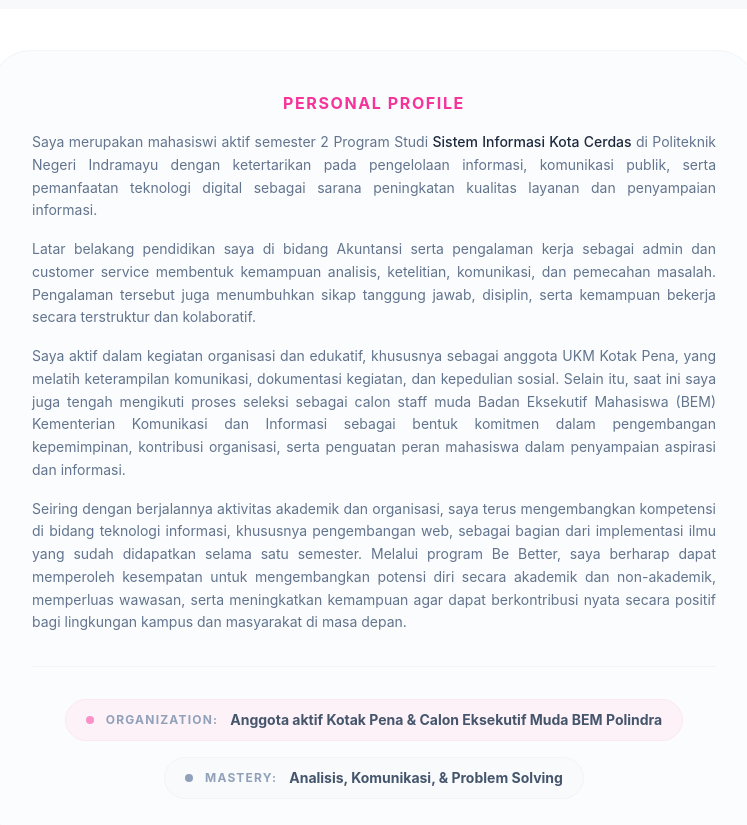
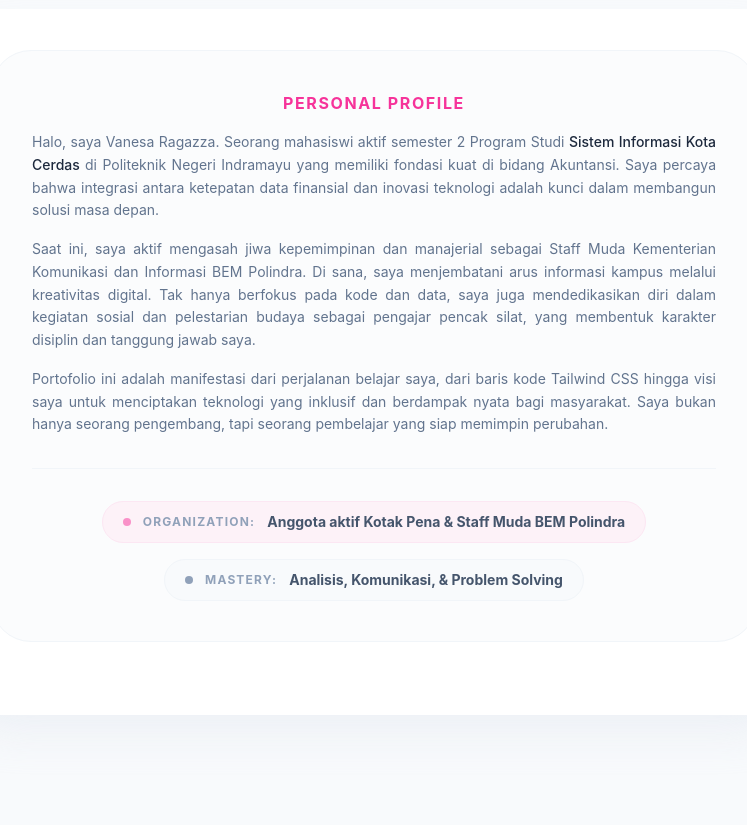
Before and after one commit to Vanesaragazza/Portfolio-vanesa, a website: page index.html in a window 1280 px wide. Shown: the part 980-1805 px from the top of the page, without its empty margins (266-1013 px from the left). Drawn offline with nearby package versions, Linux system fonts and the light colour scheme.

Commit message:
Update About Me untuk Beasiswa BPPI

```diff
--- a/index.html
+++ b/index.html
@@ -89,31 +89,19 @@
         <span class="text-pink-500 font-bold tracking-widest text-m uppercase mb-4 block text-center">Personal Profile</span>
         <div class="text-slate-500 text-sm leading-relaxed text-justify space-y-4">
   <p>
-    Saya merupakan mahasiswi aktif semester 2 Program Studi
+    Halo, saya Vanesa Ragazza. Seorang mahasiswi aktif semester 2 Program Studi
     <span class="text-slate-800 font-medium">
       Sistem Informasi Kota Cerdas
     </span>
-    di Politeknik Negeri Indramayu dengan ketertarikan pada pengelolaan informasi,
-    komunikasi publik, serta pemanfaatan teknologi digital sebagai sarana peningkatan kualitas layanan dan penyampaian informasi.
+    di Politeknik Negeri Indramayu yang memiliki fondasi kuat di bidang Akuntansi. Saya percaya bahwa integrasi antara ketepatan data finansial dan inovasi teknologi adalah kunci dalam membangun solusi masa depan.
   </p>
 
   <p>
-    Latar belakang pendidikan saya di bidang Akuntansi serta pengalaman kerja sebagai
-    admin dan customer service membentuk kemampuan analisis, ketelitian,
-    komunikasi, dan pemecahan masalah. Pengalaman tersebut juga menumbuhkan sikap tanggung jawab, disiplin, serta kemampuan bekerja secara terstruktur dan kolaboratif.
+     Saat ini, saya aktif mengasah jiwa kepemimpinan dan manajerial sebagai Staff Muda Kementerian Komunikasi dan Informasi BEM Polindra. Di sana, saya menjembatani arus informasi kampus melalui kreativitas digital. Tak hanya berfokus pada kode dan data, saya juga mendedikasikan diri dalam kegiatan sosial dan pelestarian budaya sebagai pengajar pencak silat, yang membentuk karakter disiplin dan tanggung jawab saya.
   </p>
 
   <p>
-    Saya aktif dalam kegiatan organisasi dan edukatif, khususnya sebagai anggota
-    UKM Kotak Pena, yang melatih keterampilan komunikasi, dokumentasi kegiatan,
-    dan kepedulian sosial. Selain itu, saat ini saya juga tengah mengikuti proses seleksi sebagai calon staff muda Badan Eksekutif Mahasiswa (BEM) Kementerian Komunikasi dan Informasi sebagai bentuk komitmen dalam pengembangan kepemimpinan, kontribusi organisasi, serta penguatan peran mahasiswa dalam penyampaian aspirasi dan informasi.
-  </p>
-
-  <p>
-    Seiring dengan berjalannya aktivitas akademik dan organisasi, saya terus mengembangkan
-    kompetensi di bidang teknologi informasi, khususnya pengembangan web,
-    sebagai bagian dari implementasi ilmu yang sudah didapatkan selama satu semester.
-    Melalui program Be Better, saya berharap dapat memperoleh kesempatan untuk mengembangkan potensi diri secara akademik dan non-akademik, memperluas wawasan, serta meningkatkan kemampuan agar dapat berkontribusi nyata secara positif bagi lingkungan kampus dan masyarakat di masa depan.
+    Portofolio ini adalah manifestasi dari perjalanan belajar saya, dari baris kode Tailwind CSS hingga visi saya untuk menciptakan teknologi yang inklusif dan berdampak nyata bagi masyarakat. Saya bukan hanya seorang pengembang, tapi seorang pembelajar yang siap memimpin perubahan.
   </p>
 
 </div>
@@ -123,7 +111,7 @@
   <div class="flex items-center gap-3 bg-pink-50 px-5 py-2.5 rounded-full border border-pink-100">
     <div class="w-2 h-2 bg-pink-500 rounded-full animate-pulse"></div>
     <span class="text-xs font-bold text-slate-400 uppercase tracking-widest">Organization:</span>
-    <span class="text-sm font-bold text-slate-600">Anggota aktif Kotak Pena & Calon Eksekutif Muda BEM Polindra</span>
+    <span class="text-sm font-bold text-slate-600">Anggota aktif Kotak Pena & Staff Muda BEM Polindra</span>
   </div>
 
   <div class="flex items-center gap-3 bg-slate-50 px-5 py-2.5 rounded-full border border-slate-100">
```
